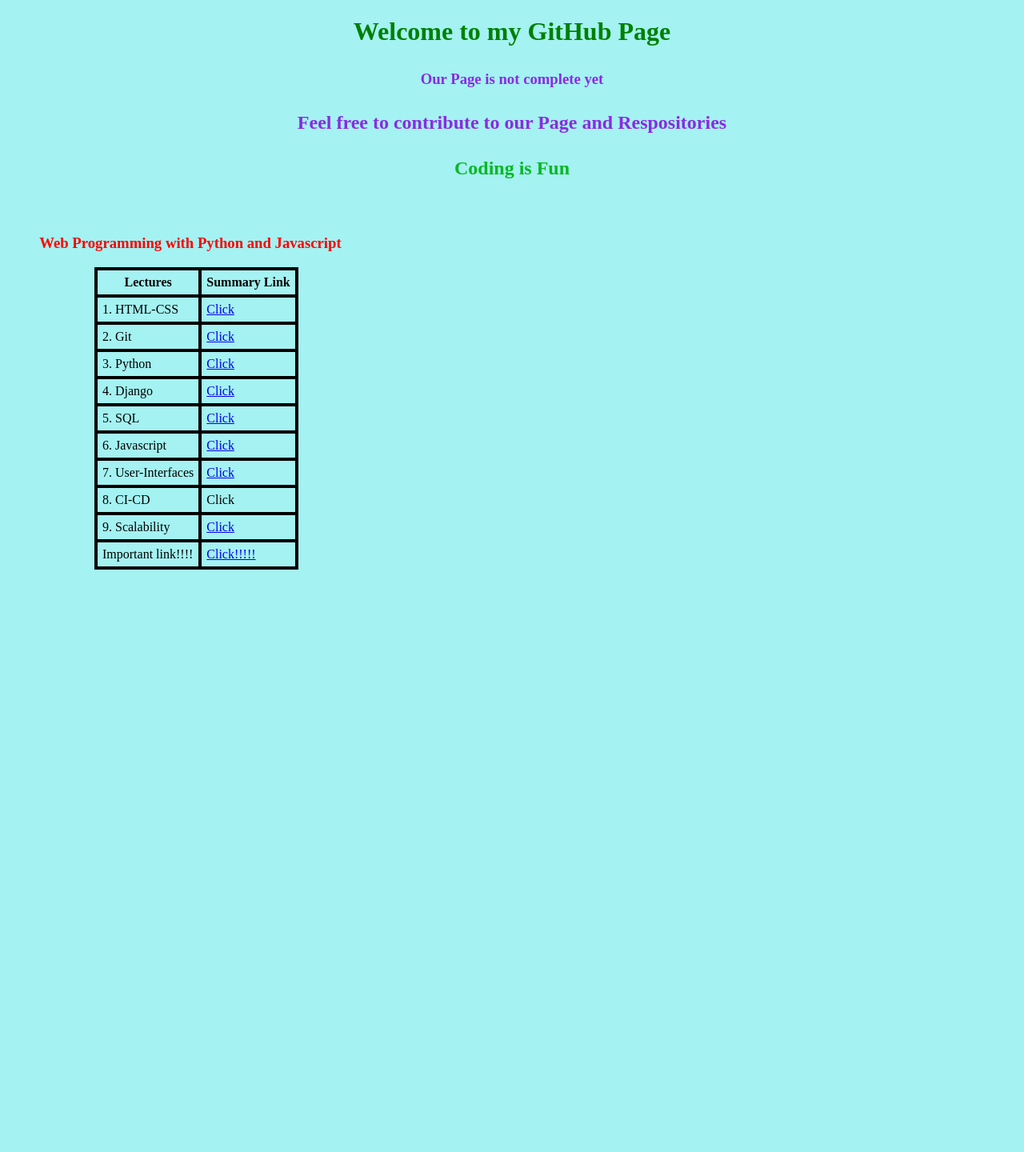
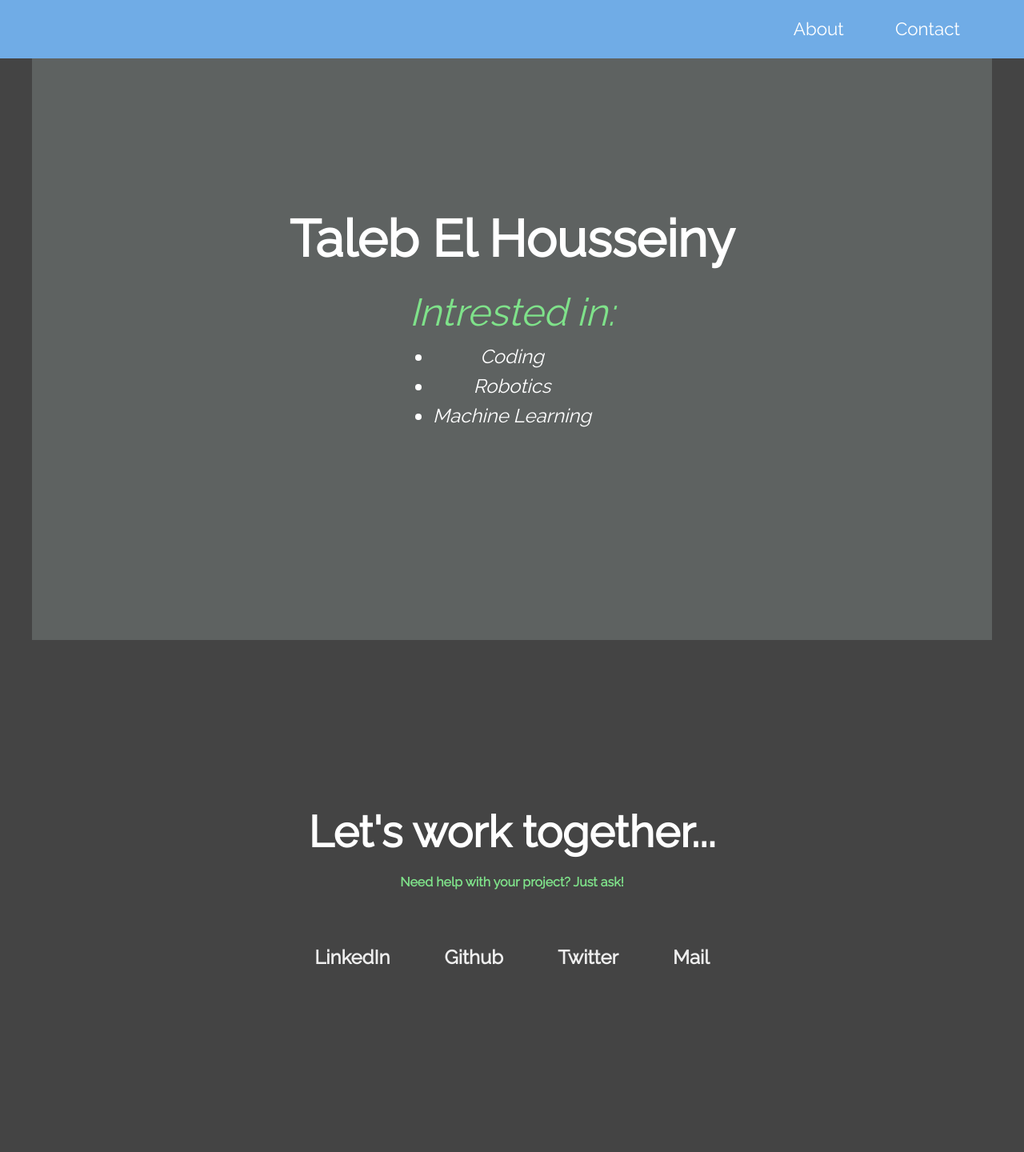
Before and after one commit to Taleb1423/Taleb1423.github.io, a plain HTML site: page index.html in a window 1280 px wide. Shown: the whole page at 80% size. Before the commit the page ends 800 px from the top, so only its background shows below. Drawn offline with Linux system fonts and the light colour scheme; files that its build step writes are made by us from their sources.

Commit message:
Add files via upload

```diff
--- a/index.html
+++ b/index.html
@@ -1,128 +1,64 @@
 <!DOCTYPE html>
-
 <html lang="en">
 
-    <head>
-        <meta charset="utf-8" />
-        <meta name="viewport" content="width=device-width, initial-scale=1.0" />
-        <title> MySite! </title>
-        <style>
-            .foo{
-                color: blueviolet;
-                text-align: center;
-                margin: 30px;
-            }
+<head>
+  <meta charset="UTF-8">
+  <meta name="viewport" content="width=device-width, initial-scale=1.0">
 
-            table{
-                border: 4px solid black;
-                border-collapse: collapse;
-                margin-left: 80px;
+  <link rel="stylesheet" type="text/css" href="css/style.css">
+  <title>Personal Portfolio Webpage</title>
+</head>
 
-            }
-            th,td{
-                border: 4px solid black;
-                border-collapse: collapse;
-                padding: 6px;
-            }
+<body>
+  <!-- PAGE ABOUT -->
+  <header id="about">
+    <nav id="navbar">
+      <ul>
+        <li><a href="#about">About</a></li>
+        <li><a href="#contact">Contact</a></li>
+      </ul>
+    </nav>
 
-            div{
+    <div id="welcome-section" class="container">
+      <h1 id="title">Taleb El Housseiny</h1>
+      <p class="lead"><em> Intrested in:
+        <ul class="ls">
+          <li>Coding</li>
+          <li>Robotics</li>
+          <li>Machine Learning</li>
+
+        </ul></em></p>
+    </div>
+
+  </header>
 
 
+  <!-- CONTACT SECTION -->
+  <section id="contact">
+    <div class="container">
+      <h1>Let's work together...</h1>
+      <p class="lead">Need help with your project? Just ask!</p>
 
-                width: 400px;
-                height: 450px;
-                padding: 30px;
-
-            }
-        </style>
-
-
-    </head>
-
-
-    <body style="background-color: rgb(164, 242, 242);">
-        <!--background-color: rgb(160, 200, 115); -->
-        <!-- margin-left: 450px; -->
-        <h1 style="color: green; text-align: center;"> Welcome to my GitHub Page </h1>
-
-
-        <h3 class="foo"> Our Page is not complete yet </h3>
-        <h2 class="foo"> Feel free to contribute to our Page and Respositories </h2>
-        <h2 style="text-align: center; color:rgb(8, 184, 34)">Coding is Fun</h3>
-
+      <div class="social">
         <div>
-
-            <h3 style="text-align: center; color:red">Web Programming with Python and Javascript</h3>
-
-            <table>
-
-                <thead>
-
-                    <tr>
-                        <th>Lectures</th>
-                        <th>Summary Link</th>
-                    </tr>
-
-                </thead>
-
-                <tbody>
-                    <tr>
-                        <td> 1. HTML-CSS </td>
-                        <td><a href="https://www.youtube.com/watch?v=zFZrkCIc2Oc"> Click </a></td>
-
-                    </tr>
-
-                    <tr>
-                        <td> 2. Git </td>
-                        <td><a href="https://www.youtube.com/watch?v=NcoBAfJ6l2Q"> Click </a></td>
-                    </tr>
-                    <tr>
-                        <td> 3. Python </td>
-                        <td><a href="https://www.youtube.com/watch?v=EOLPQdVj5Ac&t=3570s"> Click </a></td>
-                    </tr>
-                    <tr>
-                        <td> 4. Django </td>
-                        <td><a href="https://www.youtube.com/watch?v=w8q0C-C1js4&t=5s"> Click </a></td>
-                    </tr>
-                    <tr>
-                        <td> 5. SQL </td>
-                        <td><a href="https://www.youtube.com/watch?v=YzP164YANAU&t=162s"> Click </a></td>
-                    </tr>
-                    <tr>
-                        <td> 6. Javascript </td>
-                        <td><a href="https://www.youtube.com/watch?v=x5trGVMKTdY"> Click </a></td>
-                    </tr>
-                    <tr>
-                        <td> 7. User-Interfaces </td>
-                        <td><a href="https://www.youtube.com/watch?v=jrBhi8wbzPw&t=108s"> Click </a></td>
-                    </tr>
-
-                    <tr>
-                        <td> 8. CI-CD </td>
-                        <td><a href="https://www.youtube.com/watch?v=WbRDkJ4lPdY&t=1s"> </a> Click </td>
-                    </tr>
-                    <tr>
-                        <td> 9. Scalability </td>
-                        <td><a href="https://www.youtube.com/watch?v=6PWTxRGh_dk"> Click </a></td>
-                    </tr>
-                    <tr>
-                        <td> Important link!!!! </td>
-                        <td><a href="https://www.youtube.com/watch?v=O91DT1pR1ew"> Click!!!!! </a></td>
-                    </tr>
-                </tbody>
-
-
-
-            </table>
+          <a target="_blank" href="https://www.linkedin.com/in/taleb-housseiny-4499b81a4/">
+            <i class="fab fa-linkedin fa-1x"></i>
+            LinkedIn
+          </a>
+          <a id="profile-link" target="_blank" href="https://github.com/Taleb1423">
+            <i class="fab fa-github fa-1x"></i>
+            Github
+          </a>
+          <a target="_blank" href="https://twitter.com/home">
+            <i class="fab fa-twitter fa-1x"></i>
+            Twitter
+          </a>
+          <a target="_blank" href="mailto:taleb.elhousseiny@gmail.com">
+            <i class="fas fa-envelope-open-text fa-1x"></i>
+            Mail
+          </a>
 
         </div>
-
-
-
-
-
-    </body>
-
-
-
-</html>
+      </div>
+    </div>
+  </section>
--- /dev/null
+++ b/style.css
@@ -0,0 +1,231 @@
+/* GOOGLE FONT */
+@import url('https://fonts.googleapis.com/css2?family=Raleway&display=swap');
+
+
+/* VARIABLES */
+:root {
+  --primary-color: #70ace6;
+  --secondary-color:#44586e;
+}
+
+/* CSS RESET */
+* {
+  margin: 0;
+  padding: 0;
+  box-sizing: border-box;
+}
+
+body {
+  font-family: 'Raleway', sans-serif;
+  line-height: 1.54;
+  text-align: center;
+}
+
+img {
+  width: 100%;
+  height: auto;
+}
+
+
+/* UTILITY CLASSES */
+.container {
+  max-width: 1200px;
+  padding: 0 1.5rem;
+  margin: auto;
+  overflow: hidden;
+}
+
+.btn {
+  text-decoration: none;
+  font-size: 1.3rem;
+  font-weight: 700;
+  color: #fff;
+  margin-top: 4rem;
+  text-align: center;
+  display: inline-block;
+  padding: .6rem 1.5rem;
+  border-radius: 3px;
+  background-color: var(--primary-color);
+  transition: all .5s ease-in-out;
+}
+
+.btn:hover {
+  background-color: rgb(230, 14, 14);
+}
+
+/* ABOUT PAGE */
+
+.ls{
+  color: #fff;
+  font-size: 1.5rem;
+}
+
+
+
+#about {
+  height: 100vh;
+  background-color: #444;
+}
+
+#navbar {
+  background-color: var(--primary-color);
+  color: #fff;
+  padding: 0rem 3rem;
+  display: flex;
+  justify-content: flex-end;
+  position: fixed;
+  width: 100vw;
+}
+
+#navbar ul {
+  list-style: none;
+  display: flex;
+}
+
+#navbar ul a {
+  display: inline-block;
+  padding: 1.2rem 2rem;
+  text-decoration: none;
+  color: #fff;
+  font-size: 1.4rem;
+  font-weight: 500;
+}
+
+#navbar ul a:hover {
+  background-color: rgb(253, 6, 47);
+}
+
+#about .container {
+  height: 100%;
+  background-color: rgb(94, 98, 97);
+  display: flex;
+  flex-direction: column;
+  justify-content: center;
+  align-items: center;
+}
+
+#title {
+  color: #fff;
+  font-size: 4rem;
+  font-weight: bolder;
+  line-height: 1.2;
+  margin-bottom: 1rem;
+}
+
+.lead {
+  font-size: 3rem;
+  color: rgb(127, 226, 138);
+  font-weight: 100;
+}
+
+#caption {
+  color: rgb(240, 248, 255);
+}
+
+#projects {
+  text-align: center;
+  width: 100%;
+  padding: 7rem .1rem;
+  background-color: var(--secondary-color);
+}
+
+#projects .projects {
+  display: grid;
+  grid-template-columns: repeat(3, 1fr);
+  grid-row-gap: 3rem;
+  grid-column-gap: 2rem;
+  margin-top: 2rem;
+}
+
+#projects .container>h1 {
+  font-size: 2.6rem;
+  color: #fff;
+  font-weight: bolder;
+  text-transform: capitalize;
+  margin-bottom: .6rem;
+  line-height: 1.2;
+}
+
+#bottom-line {
+  height: 6px;
+  background-color: #fff;
+  width: 55%;
+  border-radius: 10px;
+  display: block;
+  margin: auto;
+  margin-bottom: 3rem;
+}
+
+#projects .projects .box {
+  background-color: #eee;
+  border: 5px solid #eee;
+  border-radius: 3px;
+}
+
+#projects .projects .box a {
+  display: inline-block;
+  cursor: pointer;
+  text-decoration: none;
+}
+
+#projects .projects .box a p {
+  padding: 1.5rem;
+  font-size: 1.4rem;
+  font-weight: 700;
+  text-align: center;
+  color: #333;
+}
+
+
+.code {
+  color: #eee;
+  transition: .5s all ease;
+  font-size: 1.6rem;
+}
+
+#projects .projects .box:hover .code {
+  color: var(--primary-color);
+}
+
+/* CONTACT SECTION */
+#contact {
+  height: 80vh;
+  background-color: #444;
+  color: #fff;
+}
+
+#contact .container {
+  display: flex;
+  flex-direction: column;
+  justify-content: center;
+  align-items: center;
+  height: 100%;
+}
+
+#contact .container h1 {
+  font-size: 3.4rem;
+  font-weight: bolder;
+  padding-bottom: .1rem;
+  line-height: 1.2;
+  margin-bottom: 1rem;
+}
+
+#contact .container p {
+  font-size: 1rem;
+  font-weight: 700;
+  margin-bottom: 3rem;
+}
+
+#contact .container .social>div a {
+  display: inline-block;
+  text-decoration: none;
+  font-size: 1.5rem;
+  color: #eee;
+  margin: 1rem 2rem;
+  font-weight: bolder;
+  transition: transform .5s;
+}
+
+#contact .container .social>div a:hover {
+  transform: translateY(-5px);
+}
```
Also changed, not shown: 1 other file.
